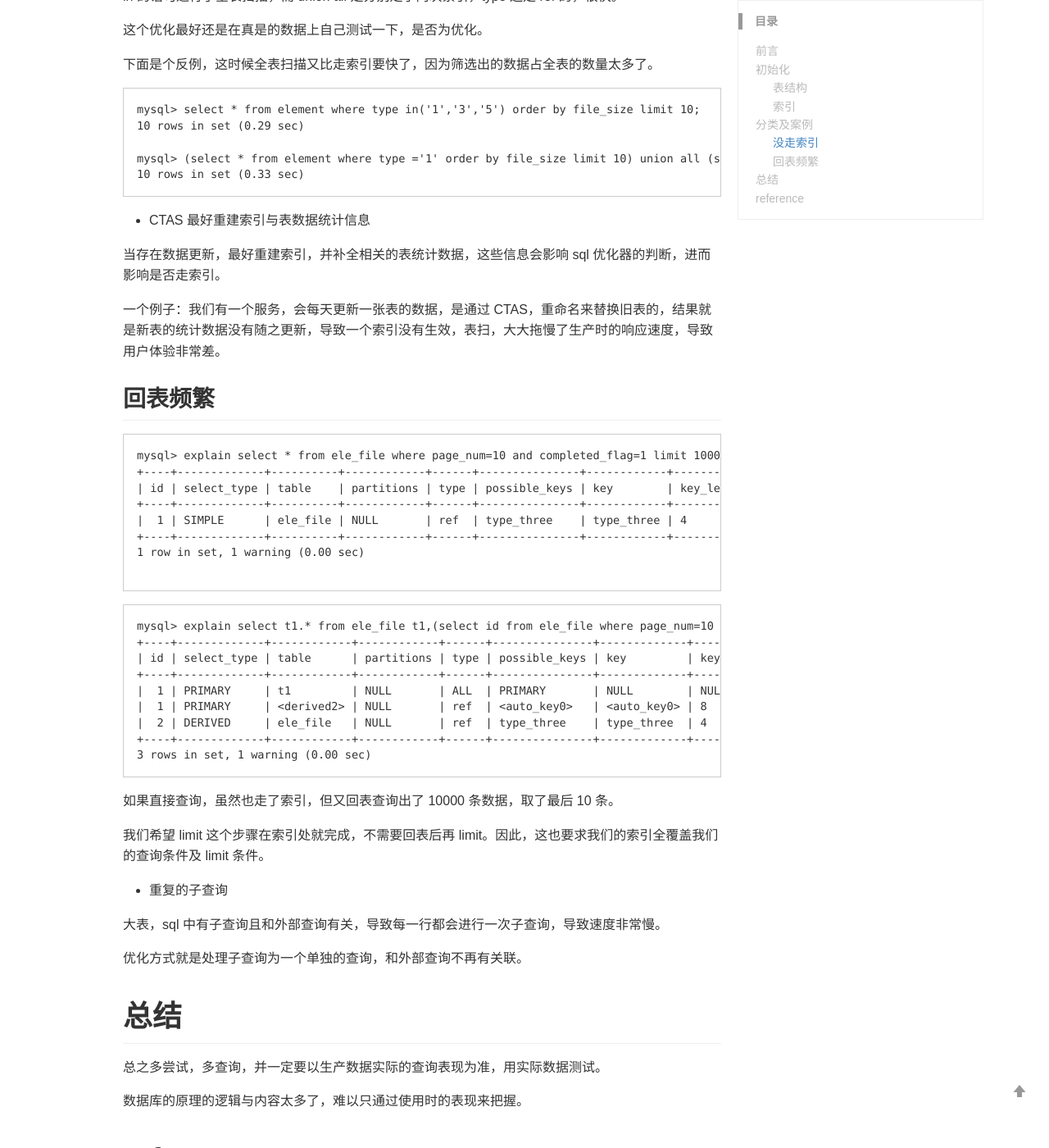
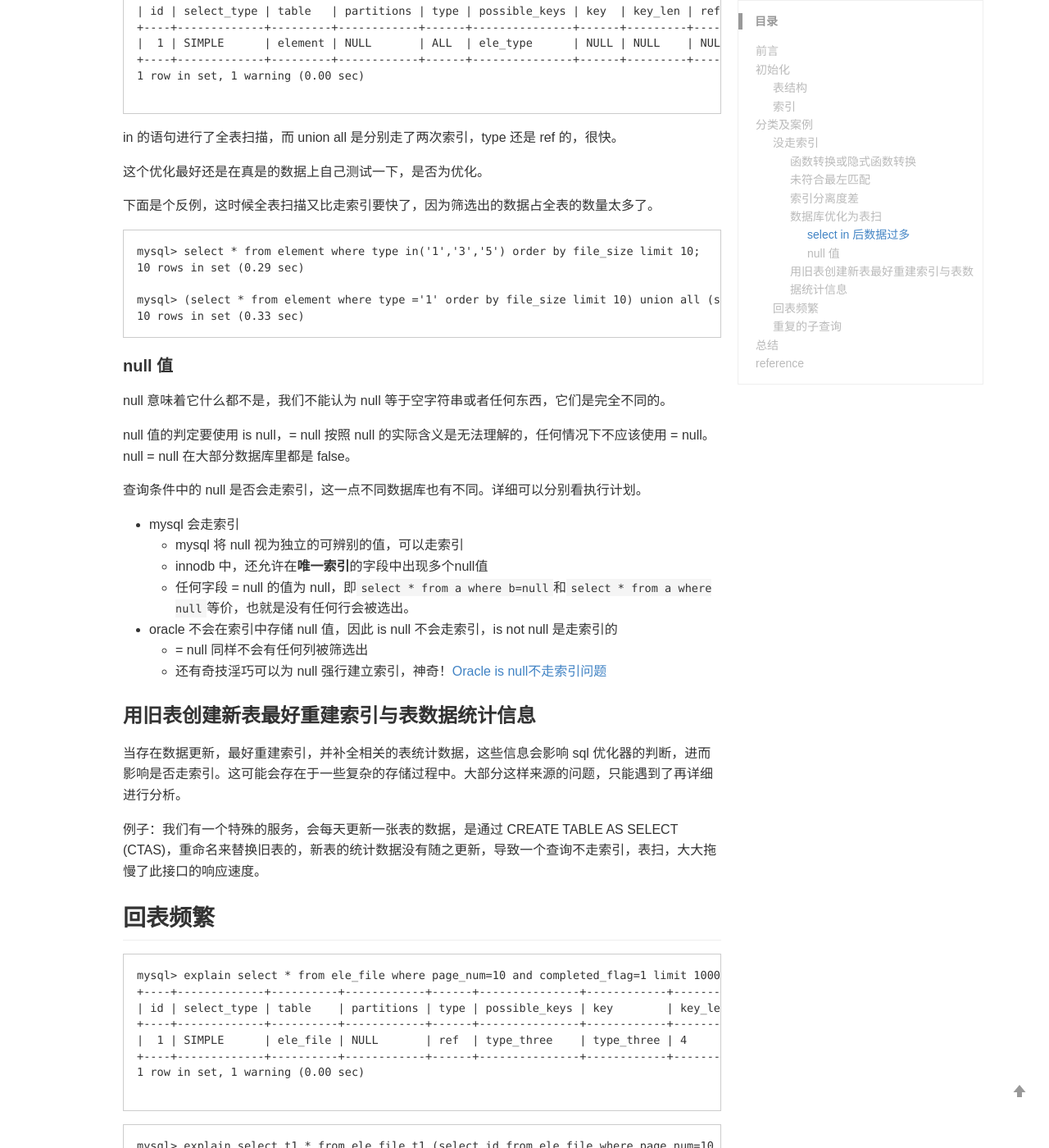
Before and after one commit to nyaaarlathotep/nyaaarlathotep.github.io, a Jekyll site: the page built from _posts/2023-2-19- 慢 sql 案例总结.md, in a window 1280 px wide and 1400 px high, scrolled down 4623 px. Shown: the whole window at 82% size. Built offline with Jekyll 4.4.1, drawn with Linux system fonts in a browser that asks for light colours; comment, search, counter and statistics services are not loaded; a style sheet for code colours, icons or effects is not loaded; some of the changed text lies outside the part shown.

Commit message:
Update 2023-2-19- 慢 sql 案例总结.md

````diff
--- a/_posts/2023-2-19- 慢 sql 案例总结.md
+++ b/_posts/2023-2-19- 慢 sql 案例总结.md
@@ -18,6 +18,8 @@ essays: true
 23/3/15 更新回表频繁
 
 23/12/30 更新
+
+24/1/31 更新 null
 
 # 初始化
 
@@ -99,7 +101,7 @@ mysql> show index from element;
 
 ## 没走索引
 
-- 函数转换或隐式函数转换
+### 函数转换或隐式函数转换
 
 ```
 mysql> explain select * from ele_file where type =1;
@@ -124,7 +126,7 @@ TYPE 的类型是 varchar(32)，这样 select 经过了隐式函数转换，走
 
 可以 `show warnings;`，也可以看到 Mysql 给的提示。
 
-- 未符合最左匹配
+### 未符合最左匹配
 
 运用索引字段必须要根据字段在索引中的顺序，从左到右，中间用了范围条件会阻止后续的索引的使用。
 
@@ -164,19 +166,20 @@ mysql> explain select * from ele_file where page_num=10 and  available_flag =1;
 
 优化可以考虑重写 sql，或者重新组织索引。
 
-- 索引分离度差
+### 索引分离度差
 
-  当数据库认为走索引比不走索引更慢的时候，优化器就会让 sql 全表扫描。
+当数据库认为走索引比不走索引更慢的时候，优化器就会让 sql 全表扫描。
 
-  这种不走索引的情况相当常见，我们也不太会注意到。简单的例子：某张表对状态（status）字段作了索引，此时不走索引，与之相对的，对 时间（created_time）作了索引，这时走索引。数据库作这样的决定原因很明显了，状态筛选出的数据太多了，还不如表扫，而时间是区分度很高，筛选出的数据很少，正适合用索引。
+这种不走索引的情况相当常见，我们也不太会注意到。简单的例子：某张表对状态（status）字段作了索引，此时不走索引，与之相对的，对 时间（created_time）作了索引，这时走索引。数据库作这样的决定原因很明显了，状态筛选出的数据太多了，还不如表扫，而时间是区分度很高，筛选出的数据很少，正适合用索引。
 
-  良好的标准如下：
+良好的标准如下：
 
-  1.  fairly selective (<4% of ORDER per distinct value)
-  2. high cardinality (<10 rows in table per distinct value)
+1.  fairly selective (<4% of ORDER per distinct value)
+2.  high cardinality (<10 rows in table per distinct value)
 
-  - select in 后数据过多
+### 数据库优化为表扫
 
+#### select in 后数据过多
 
 当 in 后的数据条数过多（超过 200 条），或者 in 后数据占全表数比例较大，优化器会不走索引而是会全表扫描。如果要尝试优化，可以强行让查询走索引，用 force index 或者拆分成一条一条的查询最后 union all。
 
@@ -226,11 +229,27 @@ mysql> (select * from element where type ='1' order by file_size limit 10) union
 10 rows in set (0.33 sec)
 ```
 
-- CTAS 最好重建索引与表数据统计信息
+#### null 值
 
-当存在数据更新，最好重建索引，并补全相关的表统计数据，这些信息会影响 sql 优化器的判断，进而影响是否走索引。
+null 意味着它什么都不是，我们不能认为 null 等于空字符串或者任何东西，它们是完全不同的。
 
-一个例子：我们有一个服务，会每天更新一张表的数据，是通过 CTAS，重命名来替换旧表的，结果就是新表的统计数据没有随之更新，导致一个索引没有生效，表扫，大大拖慢了生产时的响应速度，导致用户体验非常差。
+null 值的判定要使用 is null，= null 按照 null 的实际含义是无法理解的，任何情况下不应该使用 = null。null = null 在大部分数据库里都是 false。
+
+查询条件中的 null 是否会走索引，这一点不同数据库也有不同。详细可以分别看执行计划。
+
+- mysql 会走索引
+  - mysql 将 null 视为独立的可辨别的值，可以走索引
+  - innodb 中，还允许在**唯一索引**的字段中出现多个null值
+  - 任何字段 = null 的值为 null，即`select * from a where b=null`和`select * from a where null`等价，也就是没有任何行会被选出。
+- oracle 不会在索引中存储 null 值，因此 is null 不会走索引，is not null 是走索引的
+  - = null 同样不会有任何列被筛选出
+  - 还有奇技淫巧可以为 null 强行建立索引，神奇！[Oracle is null不走索引问题](https://blog.csdn.net/scgaopan/article/details/52717247)
+
+###  用旧表创建新表最好重建索引与表数据统计信息
+
+当存在数据更新，最好重建索引，并补全相关的表统计数据，这些信息会影响 sql 优化器的判断，进而影响是否走索引。这可能会存在于一些复杂的存储过程中。大部分这样来源的问题，只能遇到了再详细进行分析。
+
+例子：我们有一个特殊的服务，会每天更新一张表的数据，是通过 CREATE TABLE AS SELECT (CTAS)，重命名来替换旧表的，新表的统计数据没有随之更新，导致一个查询不走索引，表扫，大大拖慢了此接口的响应速度。
 
 ## 回表频繁
 
@@ -261,9 +280,9 @@ mysql> explain select t1.* from ele_file t1,(select id from ele_file where page_
 
 我们希望 limit 这个步骤在索引处就完成，不需要回表后再 limit。因此，这也要求我们的索引全覆盖我们的查询条件及 limit 条件。
 
-- 重复的子查询
+## 重复的子查询
 
-大表，sql 中有子查询且和外部查询有关，导致每一行都会进行一次子查询，导致速度非常慢。
+大表，sql 中有子查询且和外部查询有关，每一行都会进行一次子查询，导致速度非常慢。这种 sql 会有极大程度的负面影响，甚至超越了表扫，十分恐怖，但一般来说我们也不会写过于复杂的 sql，遇到这种情况的可能也比较少。
 
 优化方式就是处理子查询为一个单独的查询，和外部查询不再有关联。
 
````
